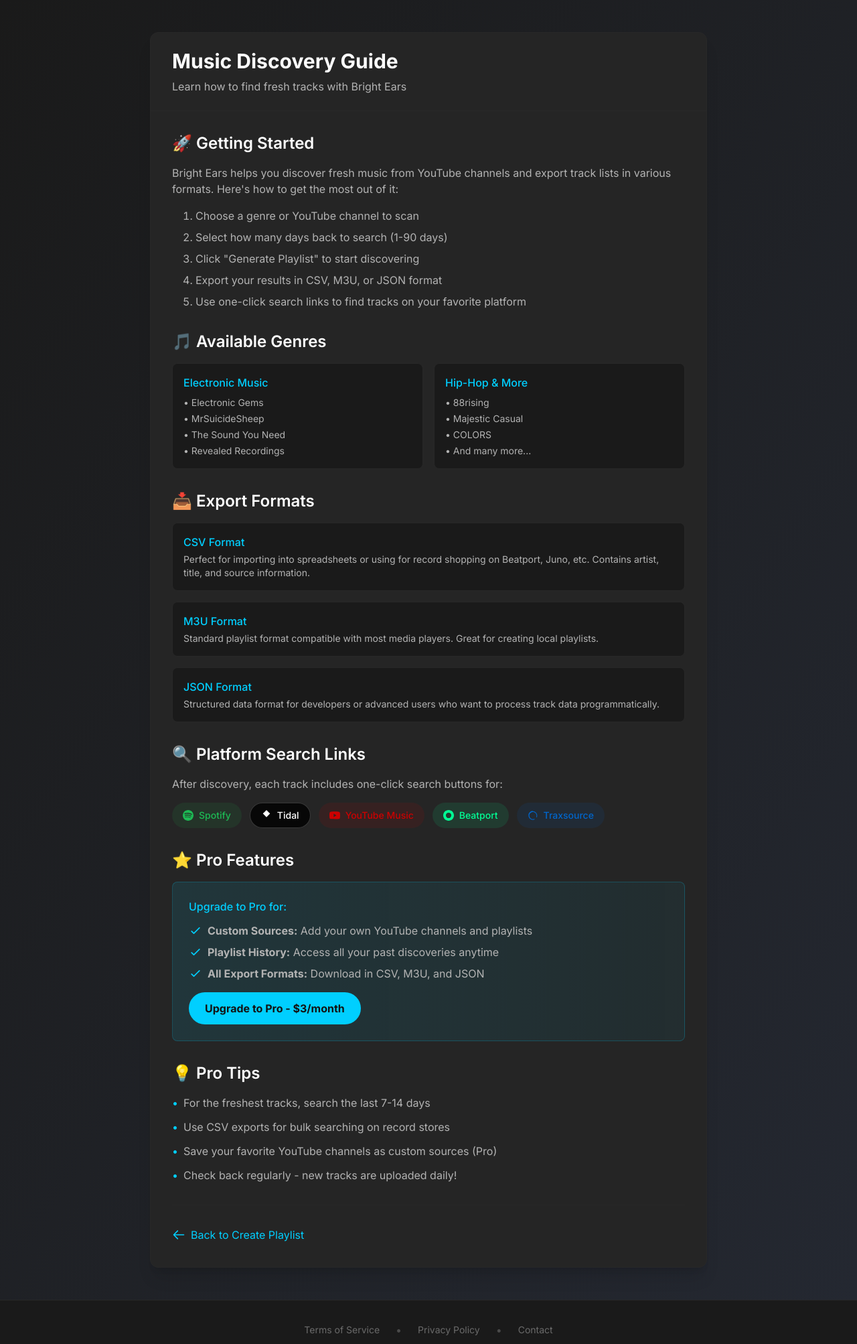
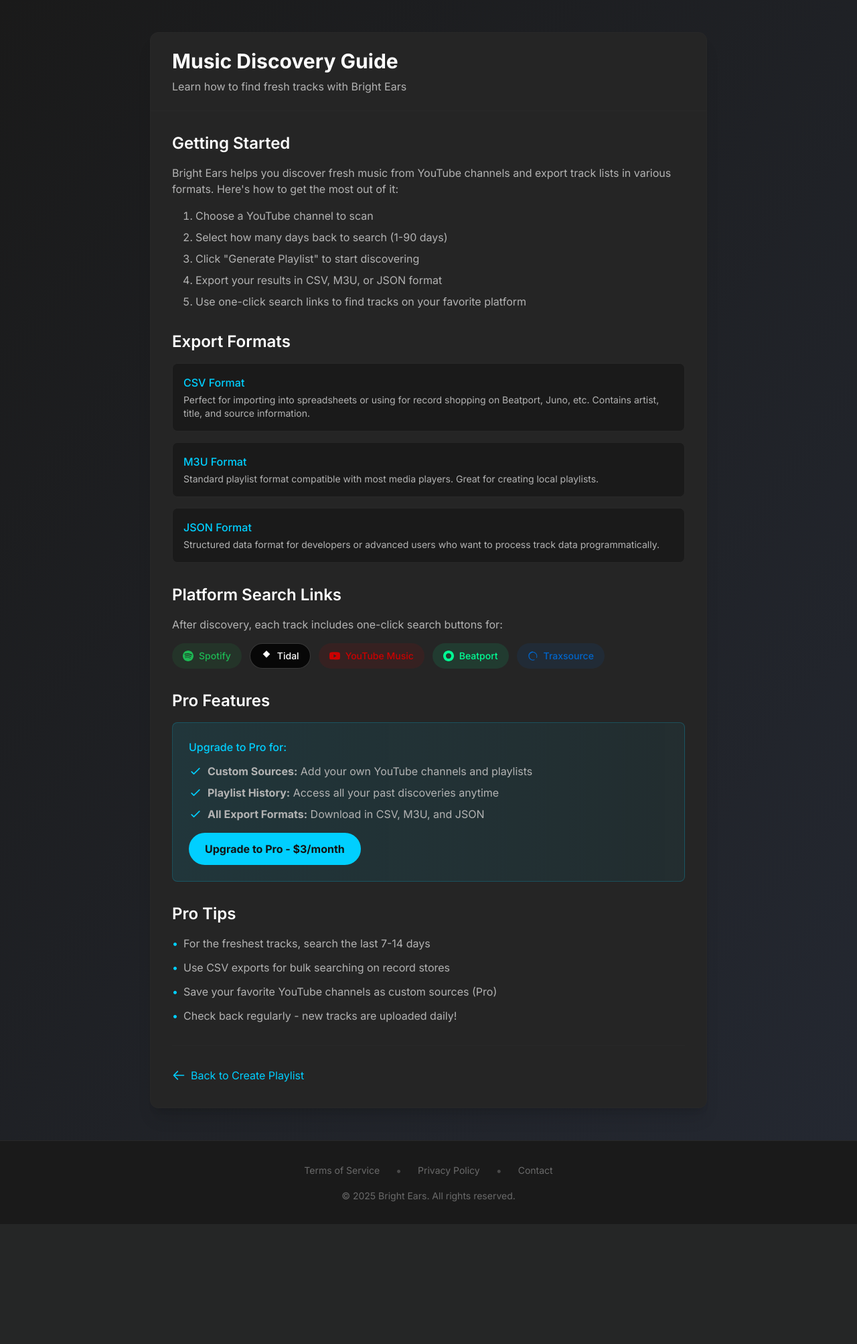
Before and after one commit to brightears/spotify-playlist-generator, a Flask app: page /guide in a window 1280 px wide. Shown: the part 73-2079 px from the top of the page at 67% size. After the commit the page ends 1866 px from the top, so only its background shows below. Run offline with Flask 3, Linux system fonts and the light colour scheme; some libraries are stand-ins or nearby versions.

Commit message:
fix: clean up music discovery guide design
- Removed all emoji icons from section headers
- Removed the "Available Genres" section entirely
- Updated Getting Started text to say "Choose a YouTube channel to scan"
- Cleaner, more professional appearance without decorative elements

🤖 Generated with [Claude Code](https://claude.ai/code)

Co-Authored-By: Claude <noreply@anthropic.com>

```diff
--- a/templates/guide.html
+++ b/templates/guide.html
@@ -16,11 +16,11 @@
             <div class="p-8 space-y-8">
                 <!-- Getting Started -->
                 <section>
-                    <h2 class="text-2xl font-semibold text-white mb-4">🚀 Getting Started</h2>
+                    <h2 class="text-2xl font-semibold text-white mb-4">Getting Started</h2>
                     <div class="space-y-4 text-[#b3b3b3]">
                         <p>Bright Ears helps you discover fresh music from YouTube channels and export track lists in various formats. Here's how to get the most out of it:</p>
                         <ol class="list-decimal list-inside space-y-2 ml-4">
-                            <li>Choose a genre or YouTube channel to scan</li>
+                            <li>Choose a YouTube channel to scan</li>
                             <li>Select how many days back to search (1-90 days)</li>
                             <li>Click "Generate Playlist" to start discovering</li>
                             <li>Export your results in CSV, M3U, or JSON format</li>
@@ -29,34 +29,9 @@
                     </div>
                 </section>
 
-                <!-- Available Genres -->
-                <section>
-                    <h2 class="text-2xl font-semibold text-white mb-4">🎵 Available Genres</h2>
-                    <div class="grid grid-cols-1 md:grid-cols-2 gap-4">
-                        <div class="bg-[#1a1a1a] rounded-lg p-4 border border-[#282828]">
-                            <h3 class="text-[#00CFFF] font-medium mb-2">Electronic Music</h3>
-                            <ul class="text-sm text-[#b3b3b3] space-y-1">
-                                <li>• Electronic Gems</li>
-                                <li>• MrSuicideSheep</li>
-                                <li>• The Sound You Need</li>
-                                <li>• Revealed Recordings</li>
-                            </ul>
-                        </div>
-                        <div class="bg-[#1a1a1a] rounded-lg p-4 border border-[#282828]">
-                            <h3 class="text-[#00CFFF] font-medium mb-2">Hip-Hop & More</h3>
-                            <ul class="text-sm text-[#b3b3b3] space-y-1">
-                                <li>• 88rising</li>
-                                <li>• Majestic Casual</li>
-                                <li>• COLORS</li>
-                                <li>• And many more...</li>
-                            </ul>
-                        </div>
-                    </div>
-                </section>
-
                 <!-- Export Formats -->
                 <section>
-                    <h2 class="text-2xl font-semibold text-white mb-4">📥 Export Formats</h2>
+                    <h2 class="text-2xl font-semibold text-white mb-4">Export Formats</h2>
                     <div class="space-y-4">
                         <div class="bg-[#1a1a1a] rounded-lg p-4 border border-[#282828]">
                             <h3 class="text-[#00CFFF] font-medium mb-1">CSV Format</h3>
@@ -75,7 +50,7 @@
 
                 <!-- Platform Search -->
                 <section>
-                    <h2 class="text-2xl font-semibold text-white mb-4">🔍 Platform Search Links</h2>
+                    <h2 class="text-2xl font-semibold text-white mb-4">Platform Search Links</h2>
                     <p class="text-[#b3b3b3] mb-4">After discovery, each track includes one-click search buttons for:</p>
                     <div class="flex flex-wrap gap-3">
                         <span class="inline-flex items-center px-4 py-2 bg-[#1DB954]/10 text-[#1DB954] rounded-full text-sm font-medium">
@@ -113,7 +88,7 @@
 
                 <!-- Pro Features -->
                 <section>
-                    <h2 class="text-2xl font-semibold text-white mb-4">⭐ Pro Features</h2>
+                    <h2 class="text-2xl font-semibold text-white mb-4">Pro Features</h2>
                     <div class="bg-gradient-to-r from-[#00CFFF]/10 to-[#00CFFF]/5 rounded-lg p-6 border border-[#00CFFF]/20">
                         <h3 class="text-[#00CFFF] font-medium mb-3">Upgrade to Pro for:</h3>
                         <ul class="space-y-2 text-[#b3b3b3]">
@@ -146,7 +121,7 @@
 
                 <!-- Tips -->
                 <section>
-                    <h2 class="text-2xl font-semibold text-white mb-4">💡 Pro Tips</h2>
+                    <h2 class="text-2xl font-semibold text-white mb-4">Pro Tips</h2>
                     <ul class="space-y-3 text-[#b3b3b3]">
                         <li class="flex items-start">
                             <span class="text-[#00CFFF] mr-2">•</span>
```
